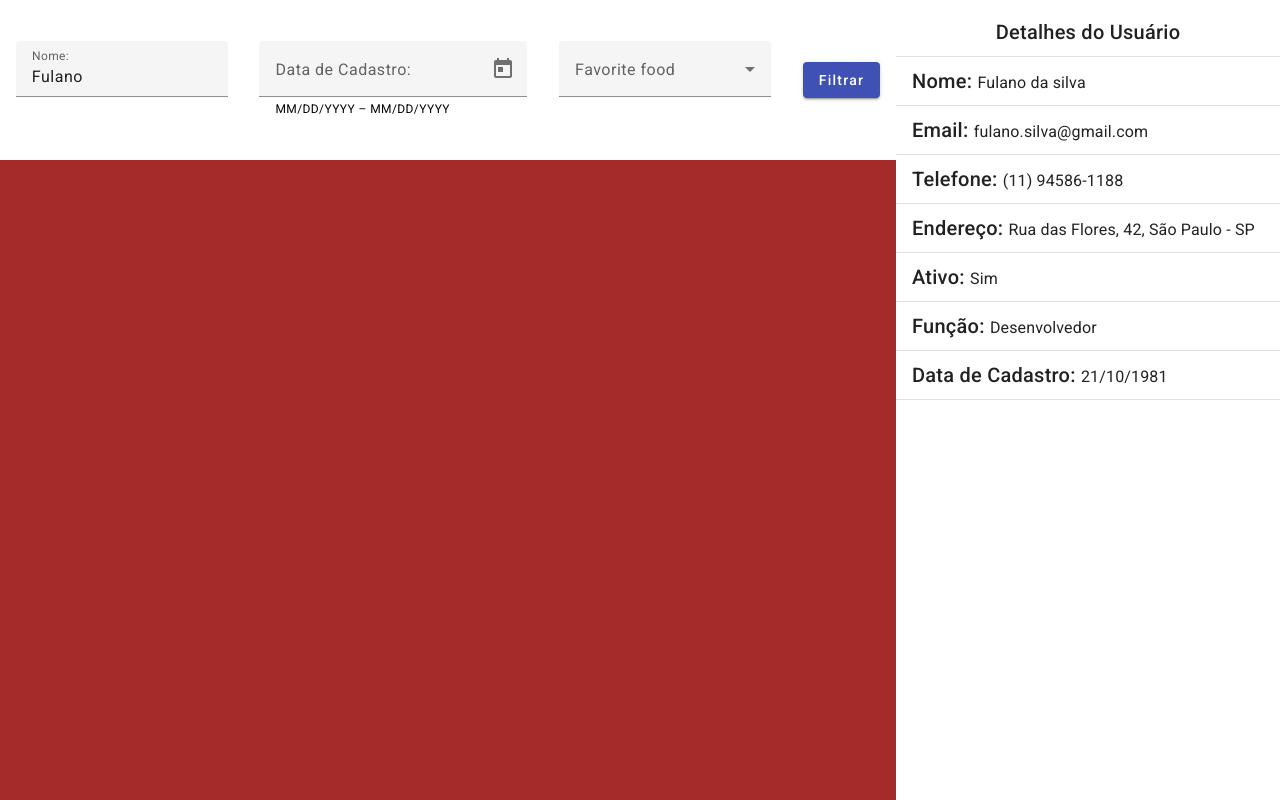
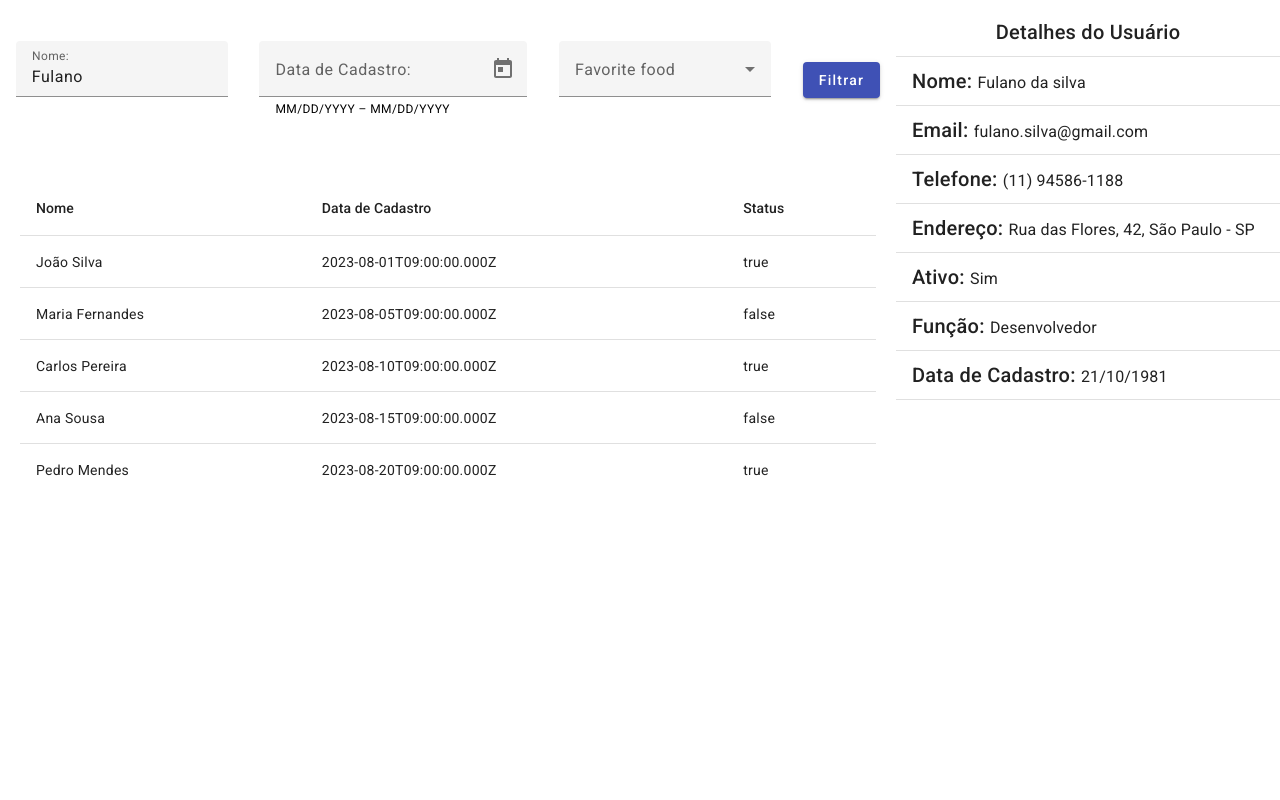
Before and after one commit to adrianomisina/Projeto-Filtro-de-Lista-de-Usu-rios---Angular, an Angular app: page / in a window 1280 px wide. Built offline with nearby package versions, Linux system fonts and the light colour scheme.

Commit message:
Criação do Layout do Componente de Tabela

```diff
--- a/src/app/app.component.html
+++ b/src/app/app.component.html
@@ -7,7 +7,7 @@
       </div>
       <div class="main-left-div">
           <!-- Conteúdo da div esquerda (80% de altura) -->
-
+          <app-users-list></app-users-list>
       </div>
   </div>
   <div class="right-div">
--- a/src/app/app.component.scss
+++ b/src/app/app.component.scss
@@ -19,7 +19,6 @@
 .main-left-div {
   height: 80%;
   /* Ocupa 80% da altura do seu contêiner pai */
-  background-color: brown;
 }
 
 .right-div {
--- /dev/null
+++ b/src/app/components/users-list/users-list.component.html
@@ -0,0 +1,26 @@
+<div class="users-list">
+  <table mat-table [dataSource]="usersList">
+    <!-- Coluna name -->
+    <ng-container matColumnDef="name">
+      <th mat-header-cell *matHeaderCellDef>Nome </th>
+      <td mat-cell *matCellDef="let element" class="users-list__item" (click) ="onUserSelected(element)"> {{element.nome}} </td>
+    </ng-container>
+
+    <!-- coluna Data de Cadastro -->
+    <ng-container matColumnDef="date">
+      <th mat-header-cell *matHeaderCellDef>Data de Cadastro </th>
+      <td mat-cell *matCellDef="let element" class="users-list__item" (click) ="onUserSelected(element)"> {{element.dataCadastro}} </td>
+    </ng-container>
+
+    <!-- Coluna Status -->
+    <ng-container matColumnDef="status">
+      <th mat-header-cell *matHeaderCellDef>Status </th>
+      <td mat-cell *matCellDef="let element" class="users-list__item" (click) ="onUserSelected(element)"> {{element.ativo}} </td>
+    </ng-container>
+
+    <tr mat-header-row *matHeaderRowDef="displayedColumns"></tr>
+    <tr mat-row *matRowDef="let row; columns: displayedColumns;"></tr>
+  </table>
+
+
+</div>
--- /dev/null
+++ b/src/app/components/users-list/users-list.component.scss
@@ -0,0 +1,9 @@
+.users-list {
+  width: 100%;
+  height: 100%;
+  padding: 20px;
+
+  &__item {
+    cursor: pointer;
+  }
+}
--- /dev/null
+++ b/src/app/components/users-list/users-list.component.ts
@@ -0,0 +1,17 @@
+import { Component } from '@angular/core';
+import { UsersList } from '../../data/users.list';
+import { IUser } from '../../interfaces/user/user.interface';
+
+@Component({
+  selector: 'app-users-list',
+  templateUrl: './users-list.component.html',
+  styleUrl: './users-list.component.scss'
+})
+export class UsersListComponent {
+  usersList: IUser[] = UsersList;
+  displayedColumns: string[] = ['name', 'date', 'status'];
+
+  onUserSelected(user: IUser): void {
+    console.log(user)
+  }
+}
```
Also changed, not shown: src/app/angular-material/angular-material.module.ts (+13 -8 lines), src/app/components/components.module.ts (+5 -2 lines), 1 other file (tests, documents, lock files or other folders).
